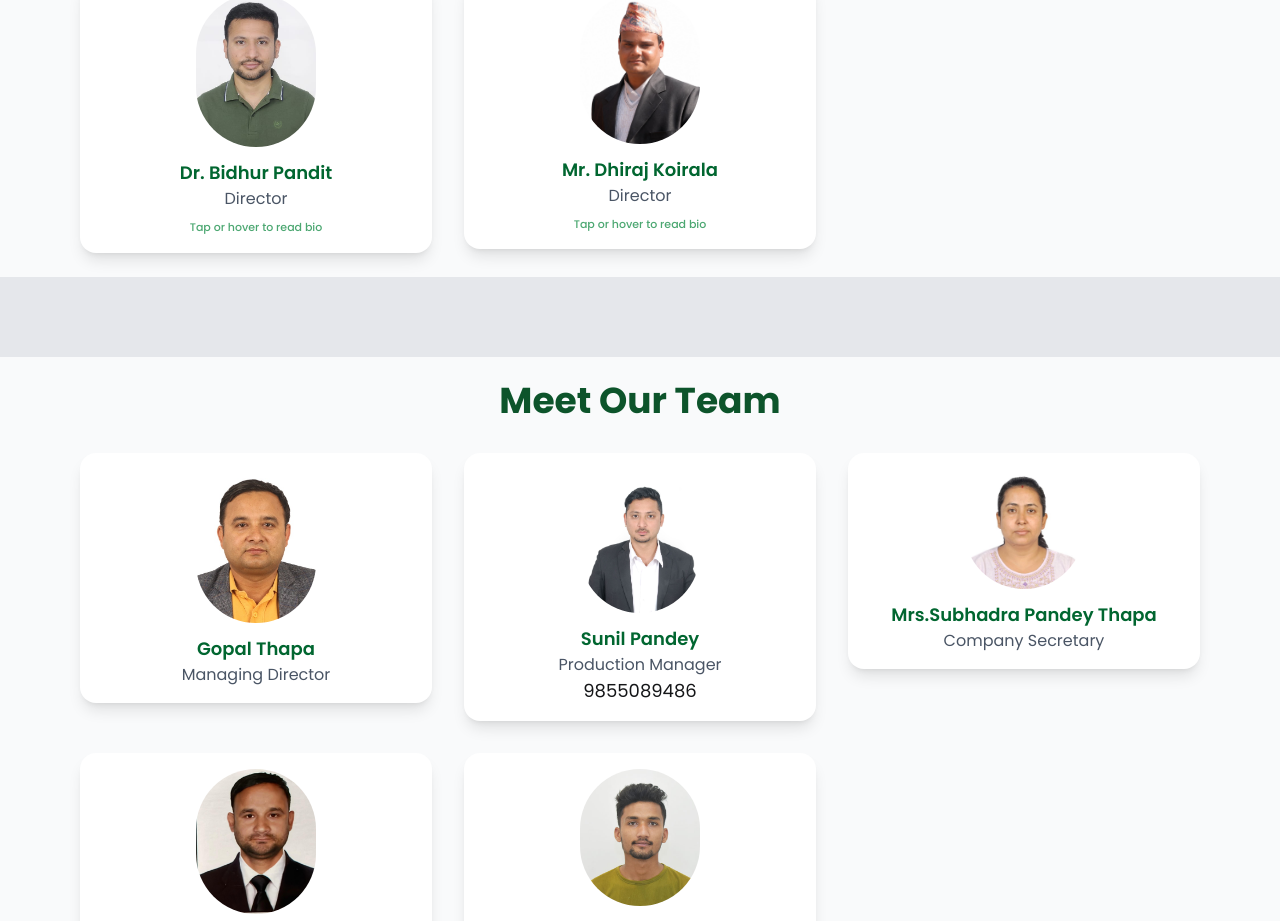
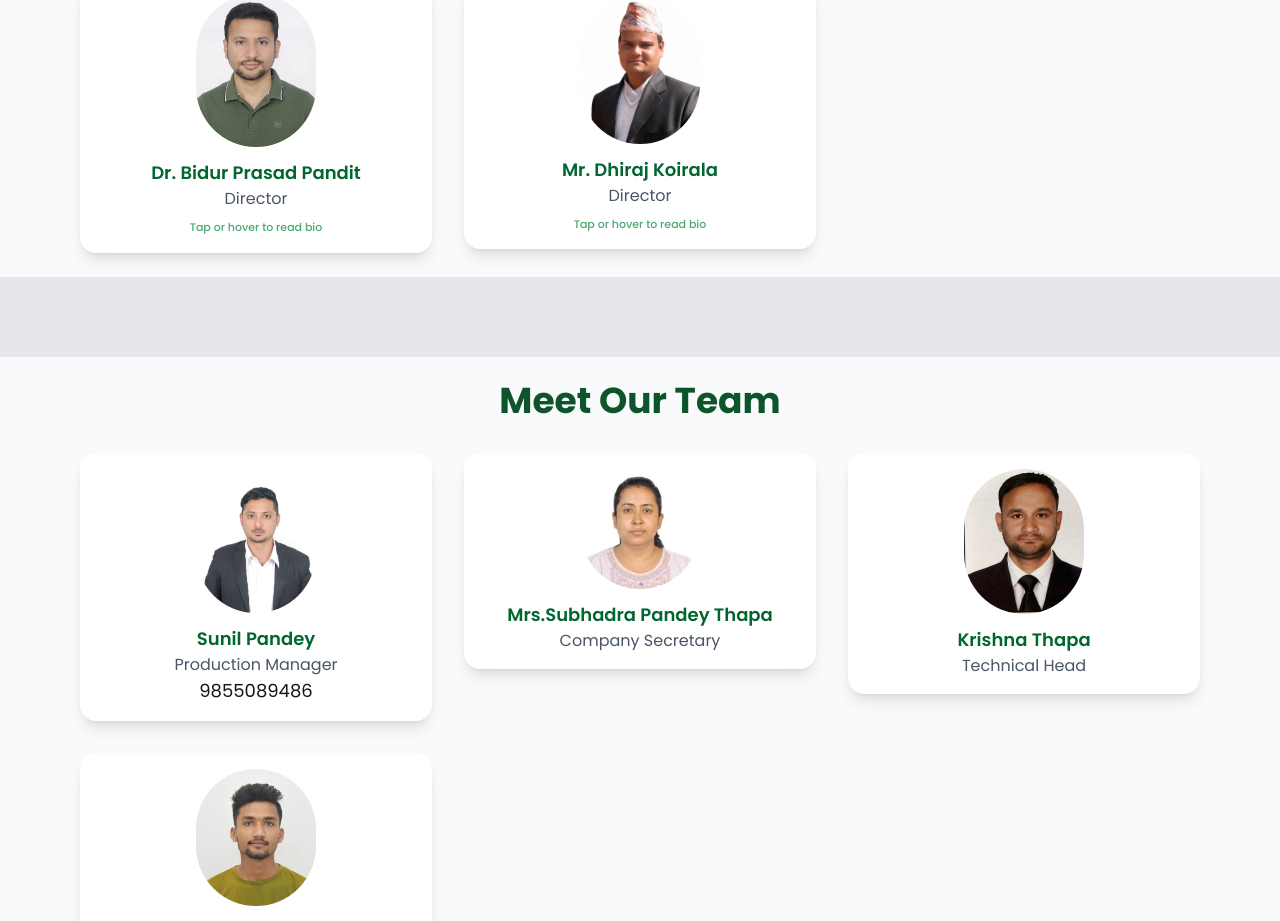
Before and after one commit to sunflowerIU/agriculture-project, a Next.js app: page /about in a window 1280 px wide. Shown: the part 1012-1933 px from the top of the page. Built offline with nearby package versions, Linux system fonts and the light colour scheme; no server answers.

Commit message:
contentChange_Public

```diff
--- a/app/_components/AboutContent.js
+++ b/app/_components/AboutContent.js
@@ -7,13 +7,6 @@ import MemberSection from "./TeamSection";
 import Testimonials from "./Testimonials";
 
 const teamMembers = [
-  {
-    id: 5,
-    name: " Gopal Thapa",
-    gender: "male",
-    position: "Managing Director",
-    img: "/team/gopal.jpg",
-  },
 
   {
     id: 2,
@@ -85,13 +78,13 @@ const boardMembers = [
 
   {
     id: 3,
-    name: " Bidhur Pandit",
+    name: " Bidur Prasad Pandit",
     gender: "male",
     status: "Dr. ",
     position: "Director",
     img: "/team/DrBidhurPandit.jpeg",
     synopsis:
-      "Dr. Bidhur Pandit is a medical professional and investor with over eight years of experience in investment management across renewable energy, tourism, agriculture, and capital markets. His work spans project financing, investment analysis, and corporate governance, supporting the growth of infrastructure, manufacturing, and hospitality ventures. As a board member, he brings a strategic, investment-focused perspective to the company's long-term growth planning.",
+      "Dr. Bidur Prasad Pandit is a medical professional and investor with over eight years of experience in investment management across renewable energy, tourism, agriculture, and capital markets. His work spans project financing, investment analysis, and corporate governance, supporting the growth of infrastructure, manufacturing, and hospitality ventures. As a board member, he brings a strategic, investment-focused perspective to the company's long-term growth planning.",
   },
   {
     id: 4,
```
Also changed, not shown: public/logo.png.
